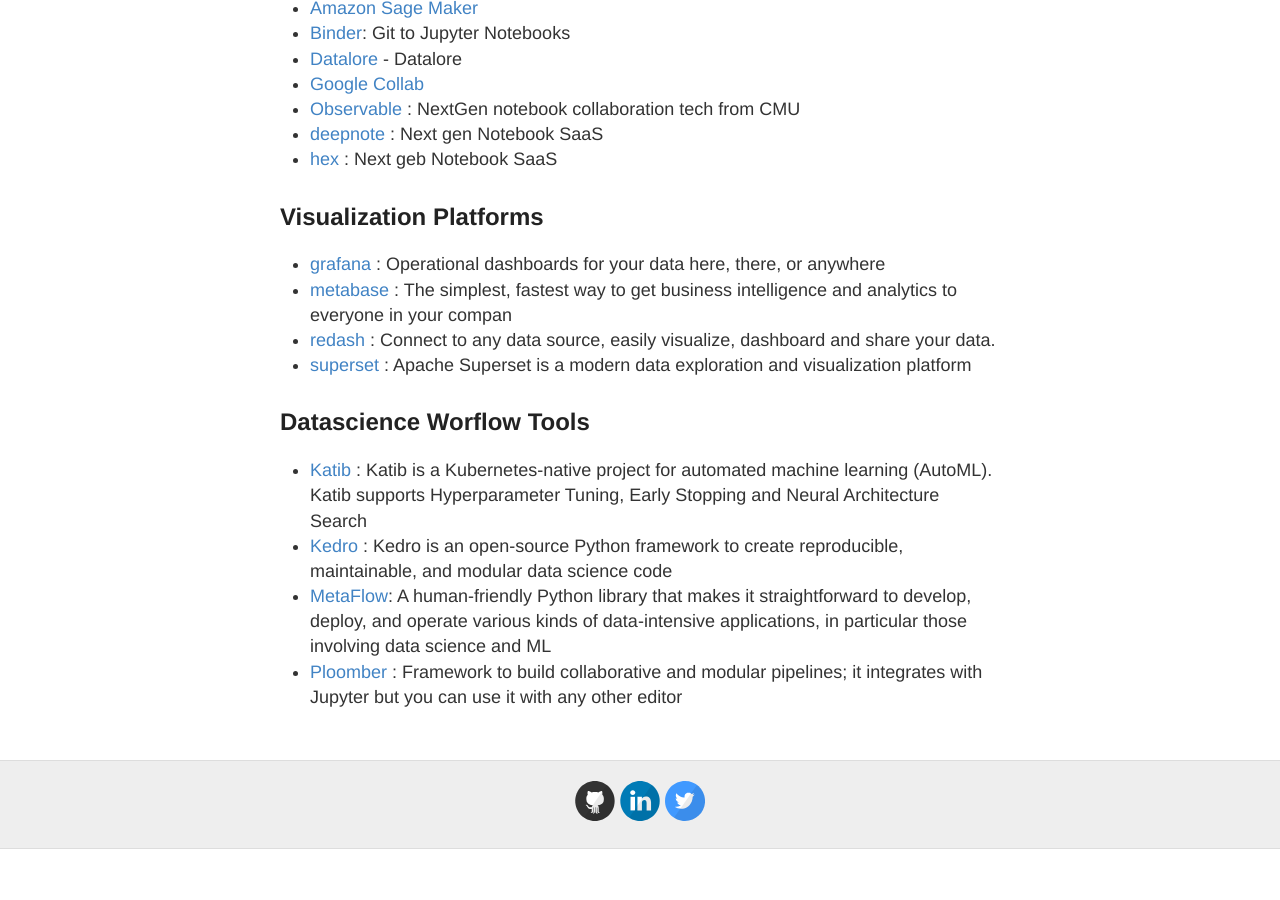
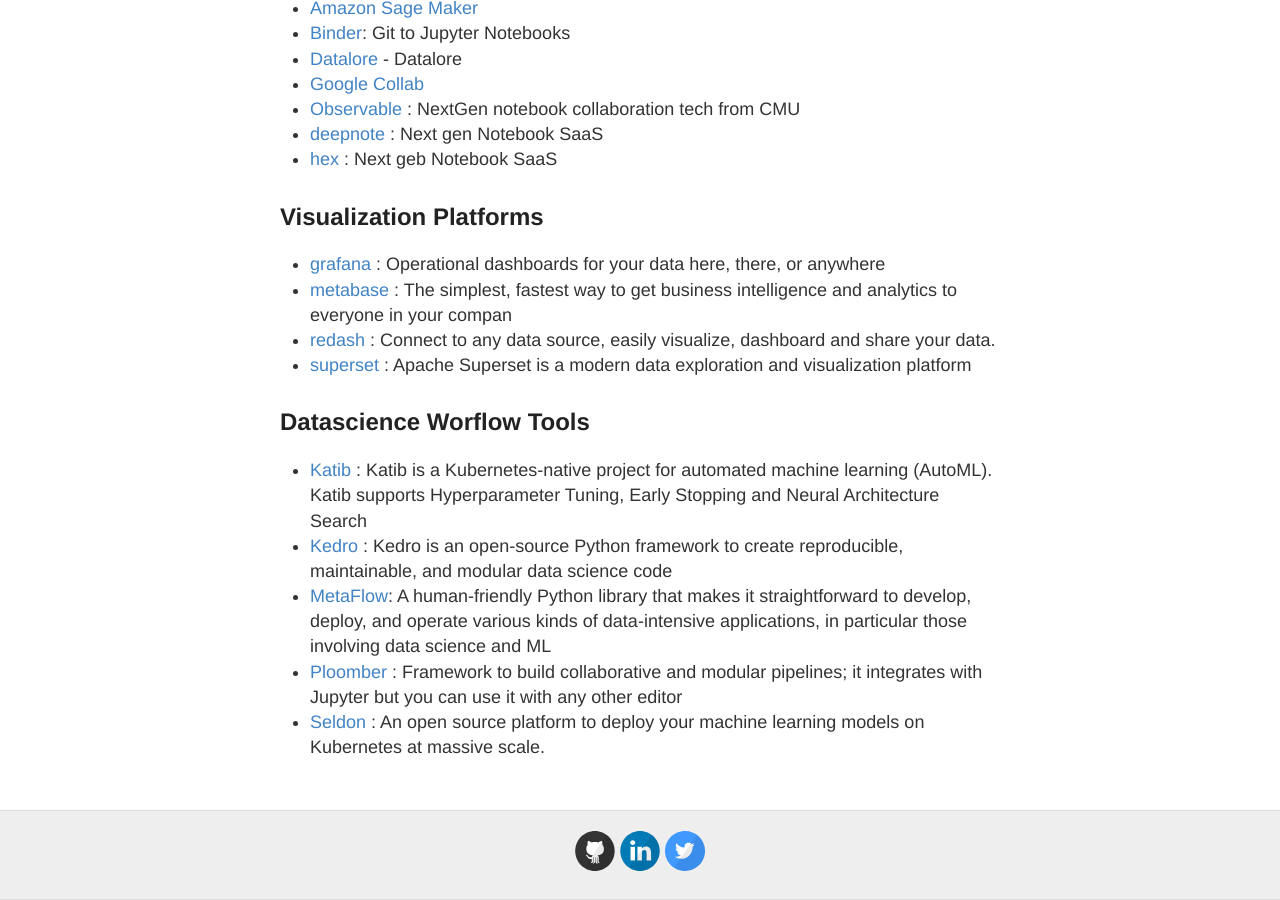
Before and after one commit to stevehenderson/stevehenderson.github.io, a Jekyll site: the page built from datascience.md, in a window 1280 px wide and 900 px high, scrolled down 866 px. Built offline with Jekyll 4.4.1, drawn with Linux system fonts in a browser that asks for light colours; before the commit the page ends 1715 px from its top, so only the background shows below that.

Commit message:
Update datascience.md

```diff
--- a/datascience.md
+++ b/datascience.md
@@ -44,3 +44,4 @@
    * [Kedro](https://github.com/kedro-org/kedro) : Kedro is an open-source Python framework to create reproducible, maintainable, and modular data science code
    * [MetaFlow](https://metaflow.org/):  A human-friendly Python library that makes it straightforward to develop, deploy, and operate various kinds of data-intensive applications, in particular those involving data science and ML
    * [Ploomber](https://github.com/ploomber/ploomber) : Framework to build collaborative and modular pipelines; it integrates with Jupyter but you can use it with any other editor
+   * [Seldon](https://github.com/SeldonIO/seldon-core) : An open source platform to deploy your machine learning models on Kubernetes at massive scale.
```
